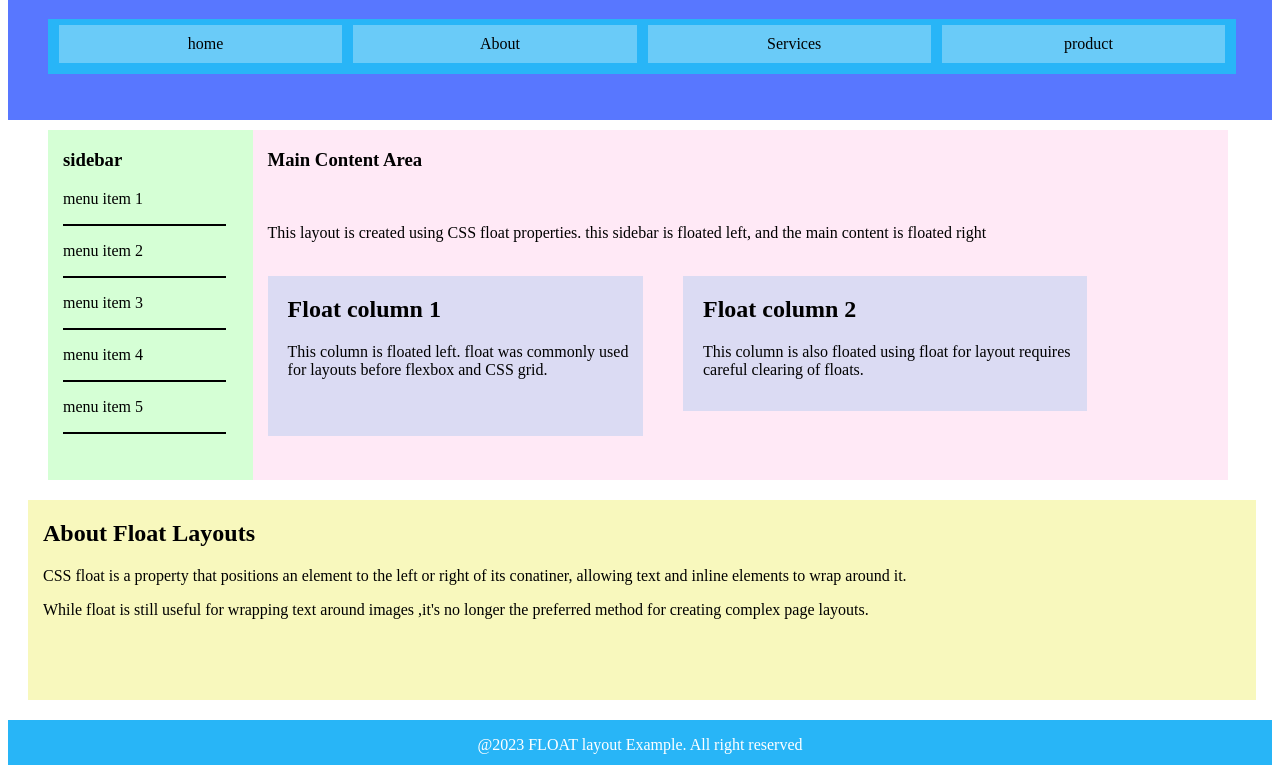
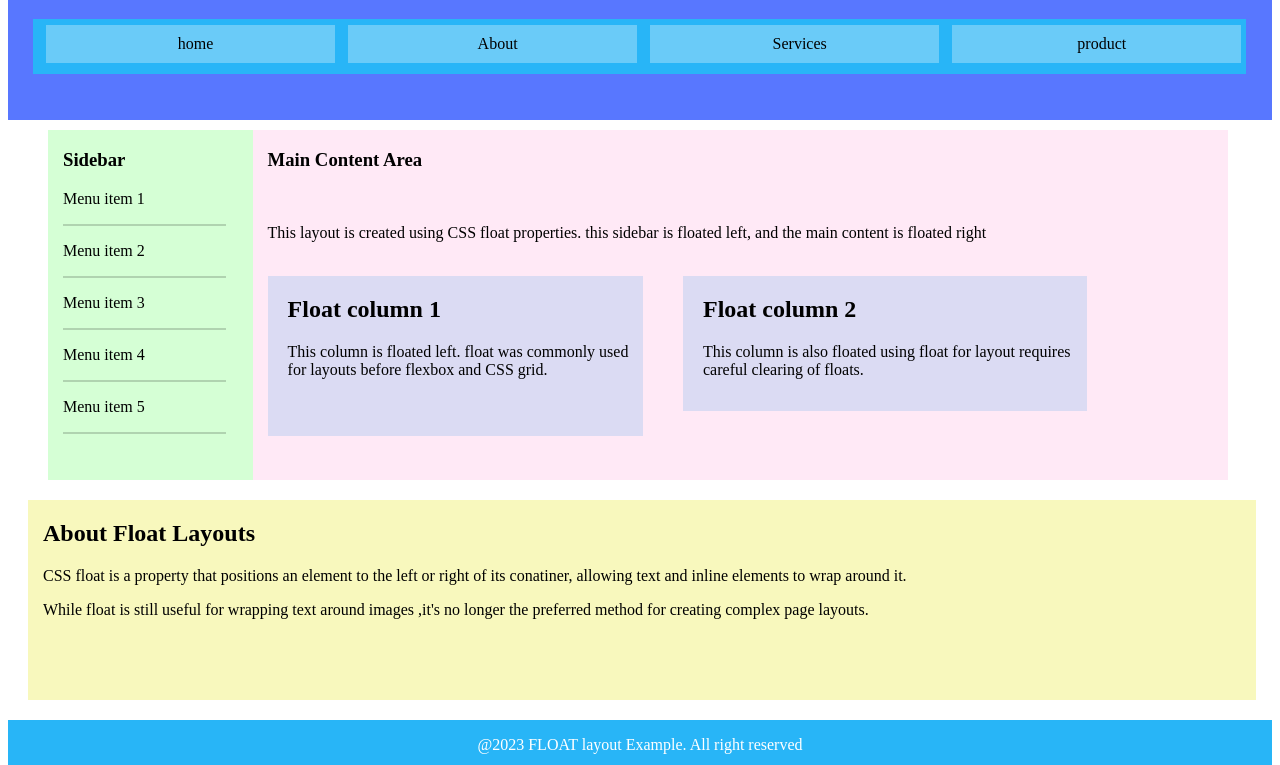
Before and after one commit to wasim180/front_end_development, a plain HTML site: page FED/INTERNAL CSS HTML/internalcss1.html in a window 1280 px wide. Shown: the part 61-826 px from the top of the page. Drawn offline with Linux system fonts and the light colour scheme.

Commit message:
Update styles and text in internalcss1.html

```diff
--- a/FED/INTERNAL CSS HTML/internalcss1.html
+++ b/FED/INTERNAL CSS HTML/internalcss1.html
@@ -22,13 +22,14 @@
       float: left;
       height: 55px;
       margin: 0px 40px 0px 40px;
-      width: 94%;
+      width: 96%;
+      margin-left: 25px;
     }
 
     .btn {
       float: left;
       background-color: rgb(106, 203, 248);
-      margin-left: 11px;
+      margin-left: 13px;
       width: 23%;
       text-align: center;
       margin-top: 6px;
@@ -46,7 +47,7 @@
     }
 
     .border {
-      border: 1px solid black;
+      border: 1px solid rgba(0, 0, 0, 0.171);
       width: 85%;
     }
 
@@ -115,16 +116,16 @@
 
   <div id="content">
     <div>
-      <h3>sidebar</h3>
-      <p>menu item 1</p>
+      <h3>Sidebar</h3>
+      <p>Menu item 1</p>
       <div class="border"></div>
-      <p>menu item 2</p>
+      <p>Menu item 2</p>
       <div class="border"></div>
-      <p>menu item 3</p>
+      <p>Menu item 3</p>
       <div class="border"></div>
-      <p>menu item 4</p>
+      <p>Menu item 4</p>
       <div class="border"></div>
-      <p>menu item 5</p>
+      <p>Menu item 5</p>
       <div class="border"></div>
     </div>
   </div>
```
